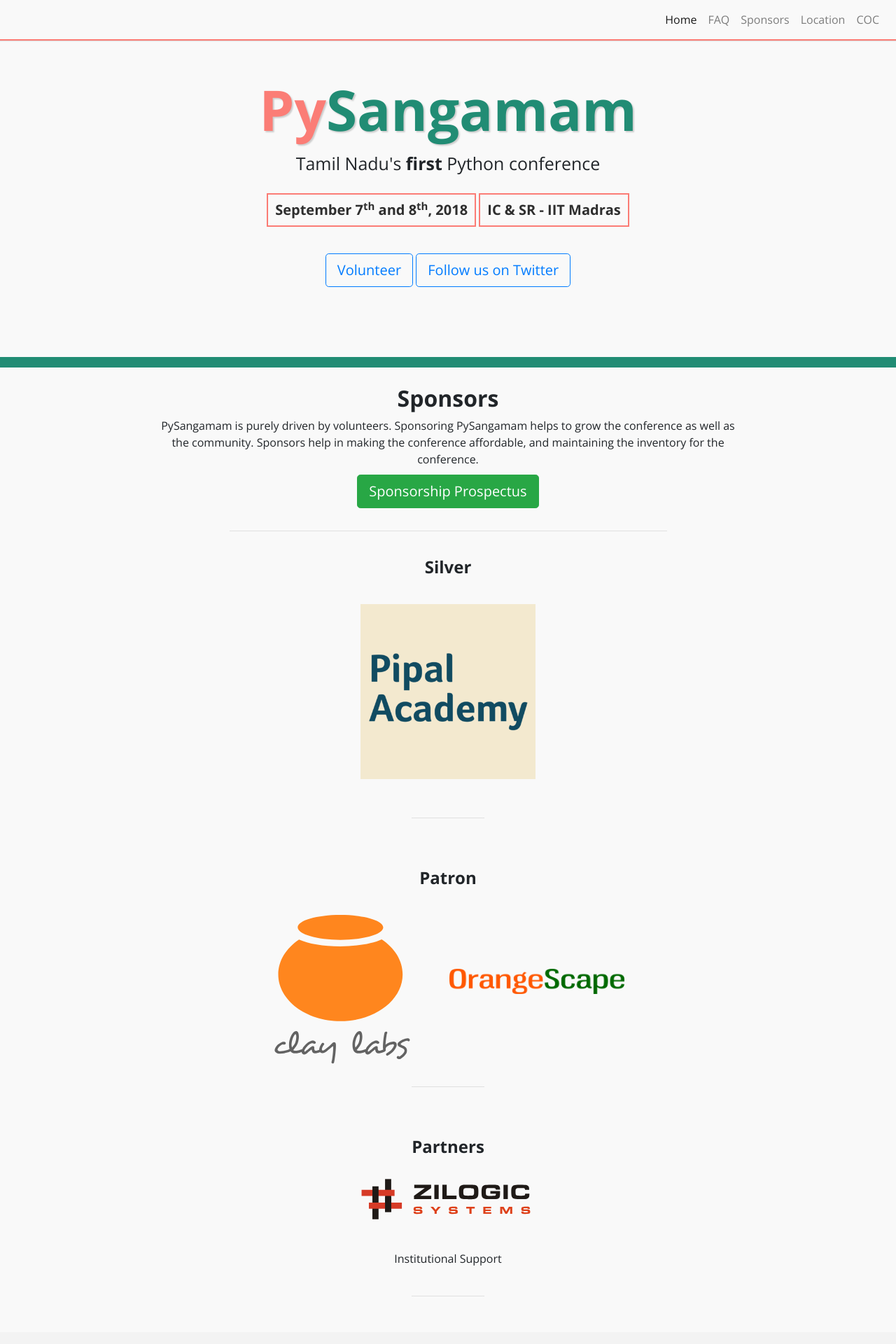
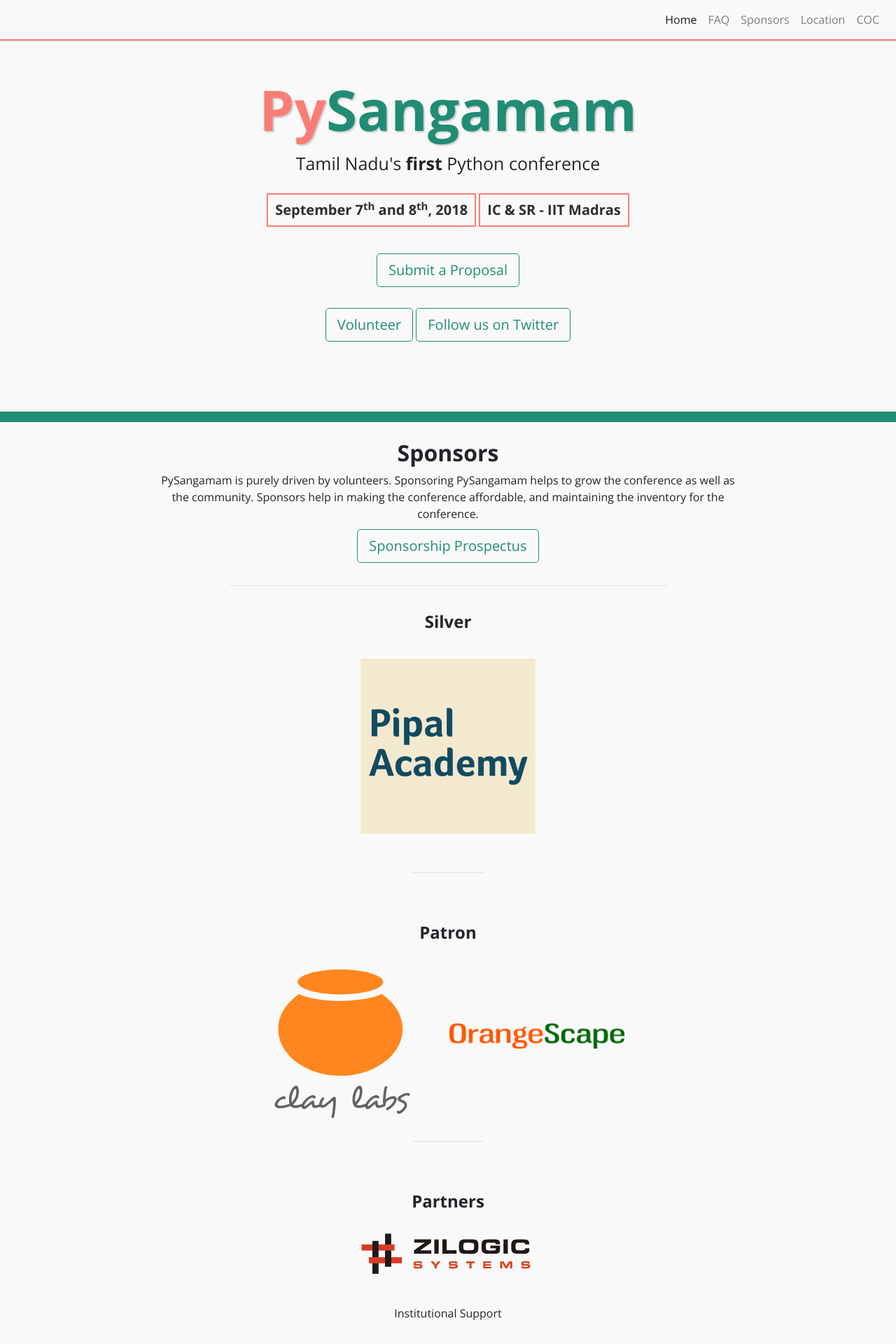
Before and after one commit to PySangamam/website, a Jekyll site: the page built from index.html, in a window 1280 px wide. Shown: the top 1920 px of the page at 70% size. Built offline with Jekyll 4.4.1, drawn with Linux system fonts in a browser that asks for light colours; nearby versions of some CDN libraries; comment, search, counter and statistics services are not loaded.

Commit message:
Add CFP button

```diff
--- a/_includes/sponsors.html
+++ b/_includes/sponsors.html
@@ -7,7 +7,7 @@
         Sponsoring PySangamam helps to grow the conference as well as the community.
         Sponsors help in making the conference affordable, and maintaining the inventory for the conference.
         <br>
-        <a target="_blank" href="sponsorship-prospectus.pdf" class="btn btn-lg btn-success mar-top-10">Sponsorship Prospectus</a>
+        <a target="_blank" href="sponsorship-prospectus.pdf" class="btn btn-lg btn-outline-primary mar-top-10">Sponsorship Prospectus</a>
       </p>
     </div>
   </div>
--- a/css/pysangamam.css
+++ b/css/pysangamam.css
@@ -120,6 +120,18 @@
   border-color:  #227093;
 }
 
+.btn-outline-primary {
+  border-color: #218c74;
+  color: #218c74;
+}
+
+.btn-outline-primary:hover, .btn-outline-primary:focus {
+  background: #218c74;
+  color: white;
+  border-color: #218c74;
+  box-shadow: none;
+}
+
 #map {
   height: 500px;
 }
--- a/index.html
+++ b/index.html
@@ -17,6 +17,10 @@
         <h3 class="mar-top-20 font-size-20 awesome-date"><b>September 7<sup>th</sup> and 8<sup>th</sup>, 2018</b></h3>
         <h3 class="mar-top-20 font-size-20 awesome-date"><b>IC & SR - IIT Madras</b></h3>
         <br/>
+
+        <div class="text-center mar-top-20">
+          <a target="_blank" href="https://cfp.pysangamam.org/" class="btn btn-lg btn-outline-primary btn-cfp mar-top-10">Submit a Proposal</a>
+        </div>
 
         <div class="text-center mar-top-20">
           <a target="_blank" href="https://goo.gl/forms/WIVgaz5oHjrV30Fx2" class="btn btn-lg btn-outline-primary mar-top-10">Volunteer</a>
```
